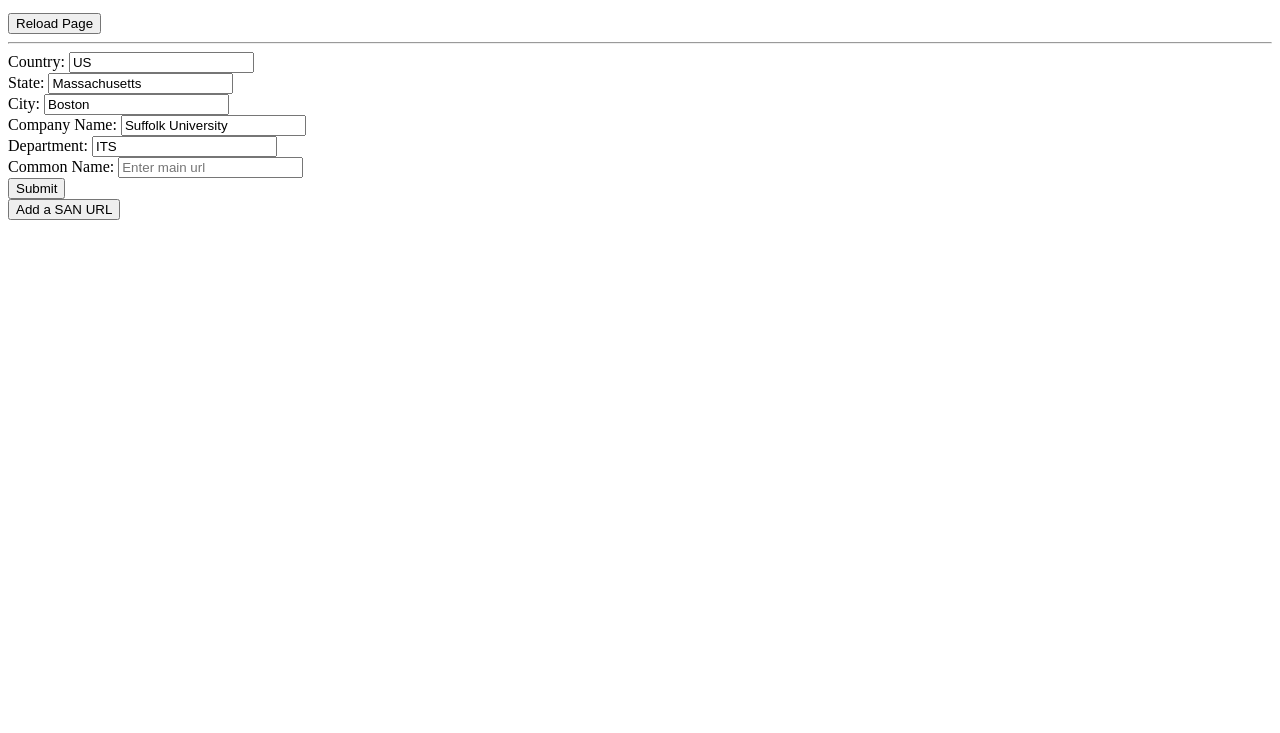
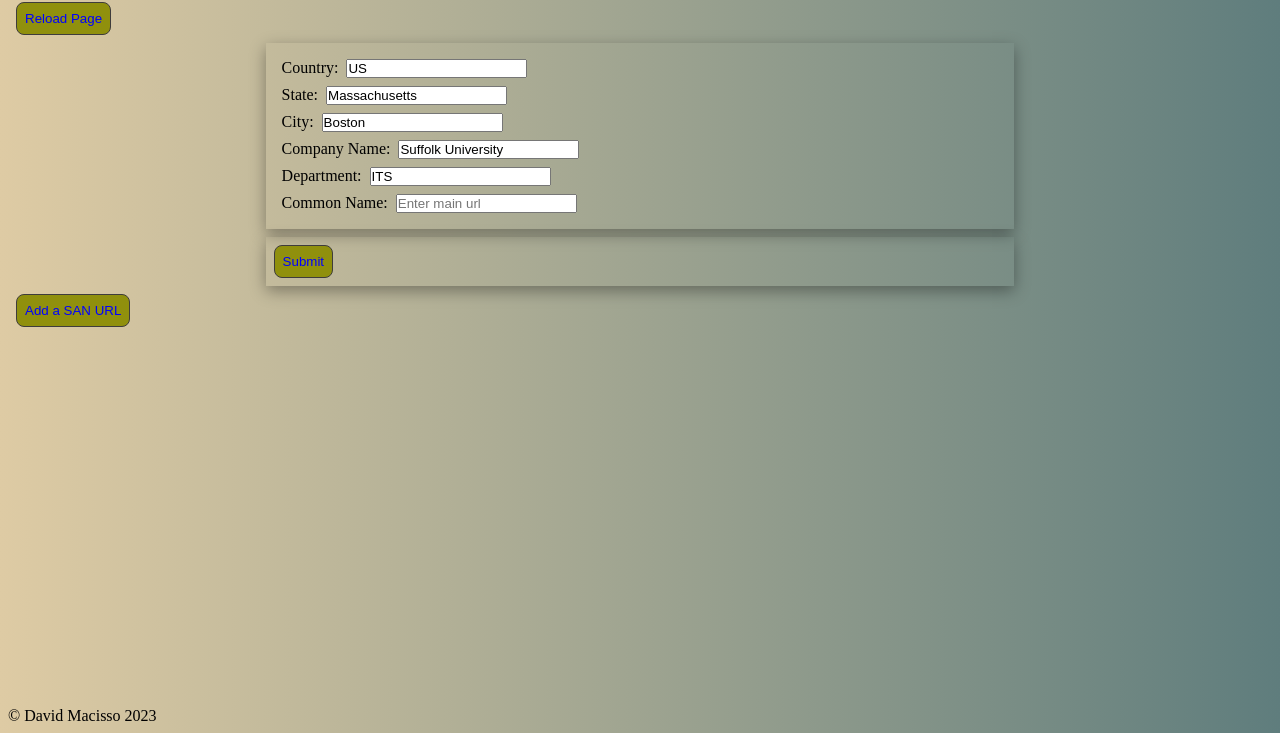
Before and after one commit to dmacisso/SAN-config-generator, a website: page index.html in a window 1280 px wide. Shown: the part 67-800 px from the top of the page. Drawn offline with Linux system fonts and the light colour scheme.

Commit message:
add style.css

```diff
--- a/index.html
+++ b/index.html
@@ -4,15 +4,21 @@
     <meta charset="UTF-8" />
     <meta http-equiv="X-UA-Compatible" content="IE=edge" />
     <meta name="viewport" content="width=device-width, initial-scale=1.0" />
+    <link rel="stylesheet" href="style.css" />
     <title>SAN CSR Generator</title>
   </head>
   <body>
+    <header>
       <h1>SAN CSR Generator</h1>
+
+    </header>
+    <main>
       <form id="main-form">
         <div class="button-control">
           <button id="clear-form">Reload Page</button>
         </div>
-      <hr>
+
+        <div id="input-wrapper">
           <div class="form-control">
             <label for="country">Country:</label>
             <input id="country" name="country" type="text" value="US" />
@@ -25,7 +31,6 @@
             <label for="city">City:</label>
             <input id="city" name="city" type="text" value="Boston" />
           </div>
-
           <div class="form-control">
             <label for="company_name">Company Name:</label>
             <input
@@ -41,12 +46,8 @@
           </div>
           <div class="form-control">
             <label for="cn">Common Name:</label>
-        <input
-          id="cn"
-          name="cn"
-          type="text"
-          placeholder="Enter main url"
-        />
+            <input id="cn" name="cn" type="text" placeholder="Enter main url" />
+          </div>
         </div>
       </form>
       <!-- <hr /> -->
@@ -93,6 +94,10 @@
         </div>
       </form>
       <button onclick="addNextURL()">Add a SAN URL</button>
+    </main>
+    <footer>
+      &copy; David Macisso 2023
+    </footer>
     <script
       src="https://cdnjs.cloudflare.com/ajax/libs/FileSaver.js/2.0.0/FileSaver.min.js"
       integrity="sha512-csNcFYJniKjJxRWRV1R7fvnXrycHP6qDR21mgz1ZP55xY5d+aHLfo9/FcGDQLfn2IfngbAHd8LdfsagcCqgTcQ=="
--- /dev/null
+++ b/style.css
@@ -0,0 +1,80 @@
+* {
+  margin: 0;
+  padding: 0;
+  box-sizing: border-box;
+}
+
+body {
+  /* background-image: linear-gradient(120deg, #d4fc79 0%, #96e6a1 100%); */
+  background-image: linear-gradient(to right, #decba4, #5f7d7d);
+  padding: 1rem;
+}
+
+header h1 {
+  text-align: center;
+}
+
+main {
+  margin-top: 1rem;
+}
+
+main #main-form {
+  /* width: 80%;
+  margin: 0.5rem auto; */
+}
+
+main #input-wrapper {
+  /* border: 1px solid rgb(28, 26, 26); */
+  /* display: flex;
+  flex-direction: column; */
+  box-shadow: rgba(0, 0, 0, 0.35) 0px 5px 15px;
+  /* background-color: #7f8585; */
+  width: 60%;
+  margin: 0.5rem auto;
+  padding: 0.5rem;
+}
+
+main .form-control {
+  display: flex;
+  margin: 0.5rem;
+  text-align: center;
+}
+
+main .form-control label {
+  margin-right: 0.5rem;
+}
+
+main .form-control input {
+  outline: none;
+}
+
+main #san-form {
+  box-shadow: rgba(0, 0, 0, 0.35) 0px 5px 15px;
+  /* background-color: #3c3e3e; */
+  width: 60%;
+  margin: 0.5rem auto;
+  padding: 0.5rem;
+}
+
+button {
+  display: inline-block;
+  padding: 0.5rem;
+  border: 1px solid rgb(62, 60, 60);
+  border-radius: 0.5rem;
+  background-color: rgb(144, 144, 13);
+  color: blue;
+}
+
+button:hover,
+button:focus {
+  background-color: rgb(230, 230, 109);
+  color: rgb(87, 87, 240);
+  scale: 1.2;
+  outline: none;
+}
+
+footer {
+  position: absolute;
+  bottom: 0.5rem;
+  left: 0.5rem;
+}
```
Also changed, not shown: index.js (+6 -2 lines). Lines whose indentation alone changed are shown as unchanged.
